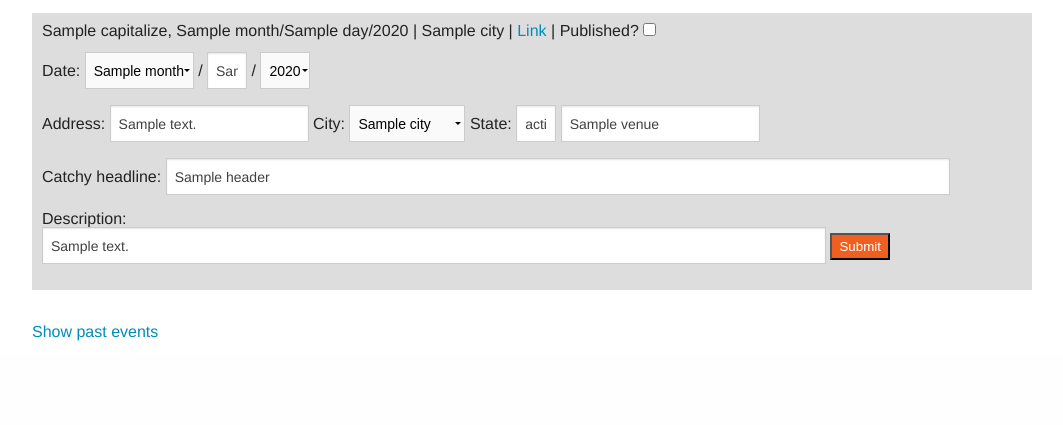
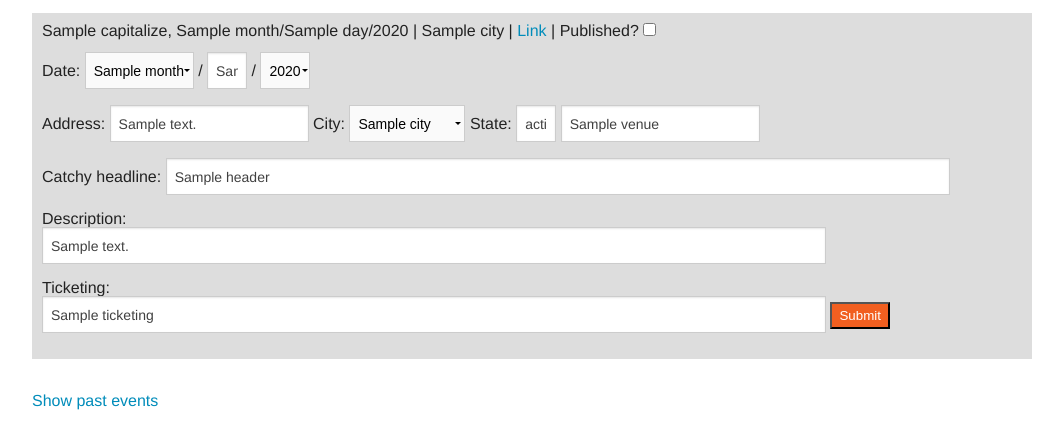
Before and after one commit to MrDunham/p_source, a Django app: template templates/eventadd.html in a window 1280 px wide. Shown: the part 1091-1516 px from the top of the page, without its empty margins (108-1171 px from the left). Before the commit the page ends 1432 px from the top, so only its background shows below. Run offline with Django 3.2, Linux system fonts and the light colour scheme; the template is opened without the code that fills it: most values are stand-ins (such as "Sample title", 1, 10 or a date in 2020).

Commit message:
Added ability to edit ticketing info on admin

```diff
--- a/templates/eventadd.html
+++ b/templates/eventadd.html
@@ -178,6 +178,12 @@
                 <input type="text" style="width: 80%" value="{{e.description}}" name="description"/>
                 {% endif %}
 
+                {% if e.ticketing %}
+                <br/>
+                Ticketing:<br/>
+                <input type="text" style="width: 80%" value="{{e.ticketing}}" name="ticketing"/>
+                {% endif %}
+
 
                 <input type="submit">
 
```
